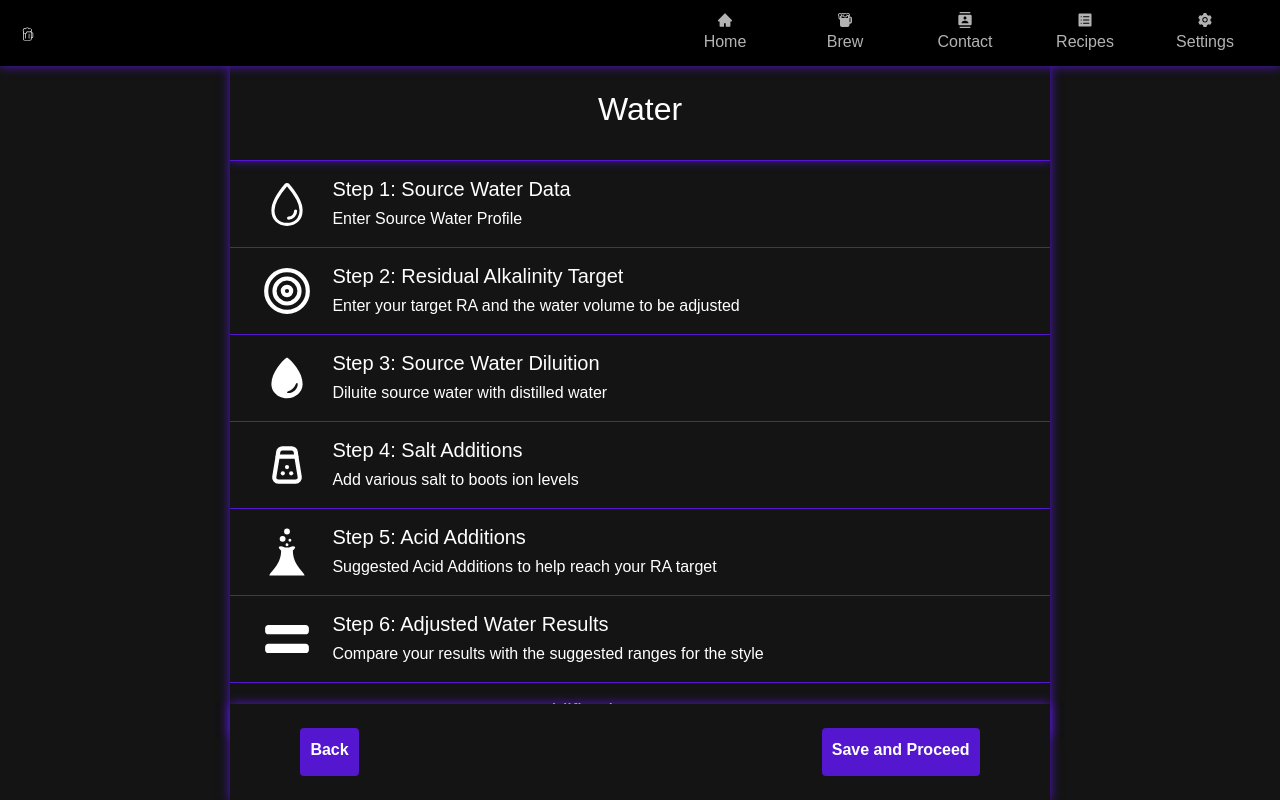
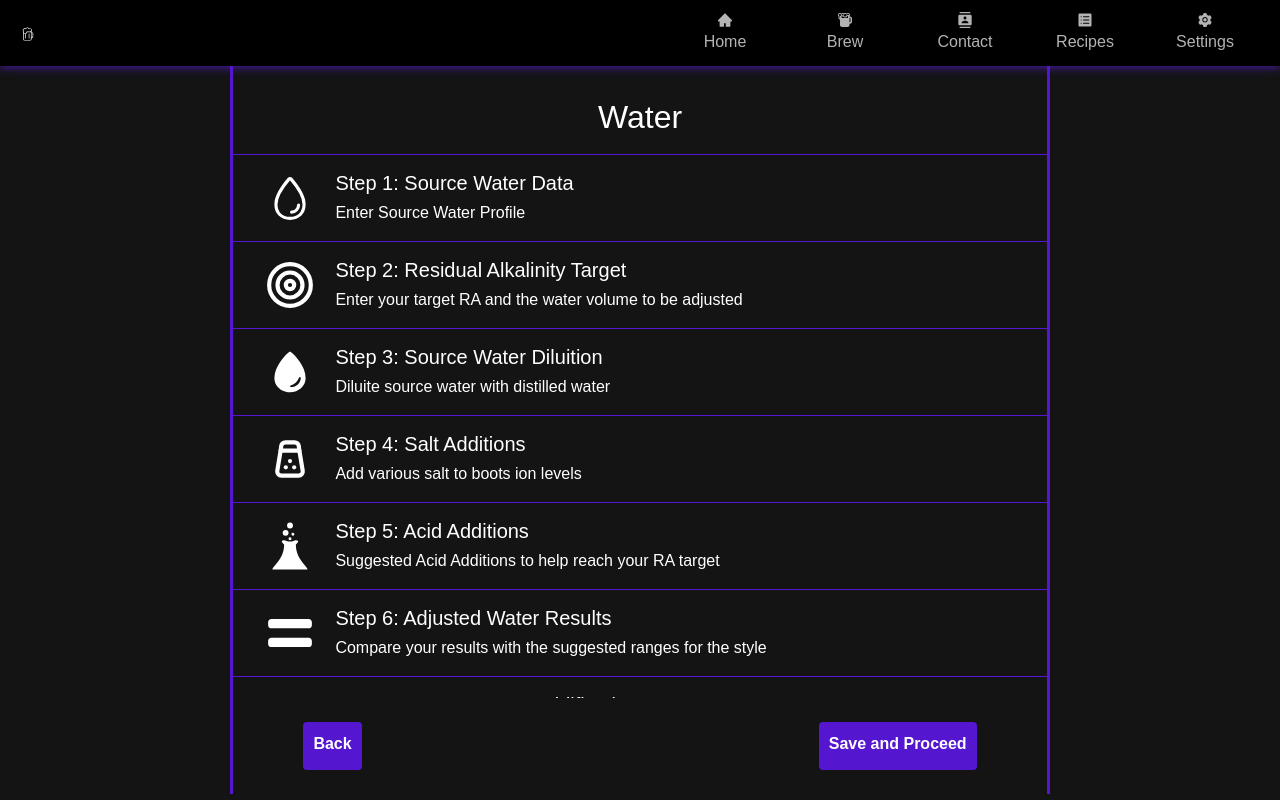
Before and after one commit to Francescostefan1998/beerbuzz-frontend, a React (Create React App) app: page /water in a window 1280 px wide. Built offline with nearby package versions, Linux system fonts and the light colour scheme.

Commit message:
water modal working better
water modal working better

```diff
--- a/src/App.css
+++ b/src/App.css
@@ -14,9 +14,12 @@
 }
 .common-selection-bigger-container {
   width: 64%;
+  padding-top: 4vh;
   margin-inline: auto;
-  box-shadow: 0px 0px 10px var(--main-secondary);
+  /*box-shadow: 0px 0px 10px var(--main-secondary);*/
   overflow-y: hidden;
+  border-left: 3px solid var(--main-secondary);
+  border-right: 3px solid var(--main-secondary);
 }
 
 .App-logo {
--- a/src/components/bottomBar/BottomBar.jsx
+++ b/src/components/bottomBar/BottomBar.jsx
@@ -37,6 +37,21 @@ const BottomBar = ({
           <div
             className="bottomBar-list-proceed-button"
             onClick={() => navigate("/selectstyle")}
+          >
+            Back
+          </div>
+          <div
+            className="bottomBar-list-proceed-button"
+            onClick={() => setStepWater("waterSourceData")}
+          >
+            Save and Proceed
+          </div>
+        </>
+      ) : proceedWater === "residualAlkalinityTarger" ? (
+        <>
+          <div
+            className="bottomBar-list-proceed-button"
+            onClick={() => setStepWater("closed")}
           >
             Back
           </div>
--- a/src/components/bottomBar/bottomBar.css
+++ b/src/components/bottomBar/bottomBar.css
@@ -1,6 +1,6 @@
 .bottomBar-list-proceed {
-  width: 64%;
-  position: fixed;
+  width: 100%;
+  position: sticky;
   bottom: 0;
   height: 12vh;
   padding-left: 70px;
@@ -11,7 +11,7 @@
   justify-content: space-between;
   background-color: var(--background-dark);
   z-index: 2;
-  box-shadow: 0px 0px 10px var(--main-secondary);
+  /*box-shadow: 0px 0px 10px var(--main-secondary);*/
   margin-left: auto;
 }
 .bottomBar-list-proceed-button {
--- a/src/components/home/brew/ingredients/water/Water.jsx
+++ b/src/components/home/brew/ingredients/water/Water.jsx
@@ -20,15 +20,19 @@ import BottomBar from "../../../../bottomBar/BottomBar";
 import { useEffect } from "react";
 const Water = () => {
   const navigate = useNavigate();
-  const [step, setStep] = useState("water");
+  const [step, setStep] = useState("closed");
   const [myZindex, setZindexPriority] = useState("");
   const [proceed, setProceed] = useState("waterSourceData");
   const [back, setBack] = useState("selectstyle");
   const setBackAndForth = (step) => {
     switch (step) {
+      case "closed":
+        setProceed("waterSourceData");
+        setBack("selectstyle");
+        break;
       case "waterSourceData":
         setProceed("residualAlkalinityTarger");
-        setBack("water");
+        setBack("closed");
         break;
       case "residualAlkalinityTarger":
         setProceed("souceWaterDiluition");
@@ -85,6 +89,7 @@ const Water = () => {
           <h2>Water</h2>
         </div>
         <div className="water-list">
+          {step === "closed" ? (
             <div
               className="water-list-element"
               onClick={() => setStep("waterSourceData")}
@@ -99,6 +104,9 @@ const Water = () => {
                 <div>Enter Source Water Profile </div>
               </div>
             </div>
+          ) : (
+            <div></div>
+          )}
           {step === "waterSourceData" ? (
             <WaterSourceData
               setModal={setStep}
@@ -108,6 +116,7 @@ const Water = () => {
           ) : (
             <div></div>
           )}
+          {step === "closed" ? (
             <div
               className="water-list-element"
               onClick={() => setStep("residualAlkalinityTarger")}
@@ -124,6 +133,9 @@ const Water = () => {
                 </div>
               </div>
             </div>
+          ) : (
+            <div></div>
+          )}
           {step === "residualAlkalinityTarger" ? (
             <ResidualAlkalinity
               setModal={setStep}
@@ -133,6 +145,7 @@ const Water = () => {
           ) : (
             <div></div>
           )}
+          {step === "closed" ? (
             <div
               className="water-list-element"
               onClick={() => setStep("souceWaterDiluition")}
@@ -147,6 +160,9 @@ const Water = () => {
                 <div>Diluite source water with distilled water</div>
               </div>
             </div>
+          ) : (
+            <div></div>
+          )}
           {step === "souceWaterDiluition" ? (
             <SourceWaterDiluition
               setModal={setStep}
@@ -156,6 +172,7 @@ const Water = () => {
           ) : (
             <div></div>
           )}
+          {step === "closed" ? (
             <div
               className="water-list-element"
               onClick={() => setStep("saltAdditions")}
@@ -170,6 +187,9 @@ const Water = () => {
                 <div>Add various salt to boots ion levels</div>
               </div>
             </div>
+          ) : (
+            <div></div>
+          )}
           {step === "saltAdditions" ? (
             <SaltAdditions
               setModal={setStep}
@@ -179,6 +199,7 @@ const Water = () => {
           ) : (
             <div></div>
           )}
+          {step === "closed" ? (
             <div
               className="water-list-element"
               onClick={() => setStep("acidAdditions")}
@@ -193,6 +214,9 @@ const Water = () => {
                 <div>Suggested Acid Additions to help reach your RA target</div>
               </div>
             </div>
+          ) : (
+            <div></div>
+          )}
           {step === "acidAdditions" ? (
             <AcidAdditions
               setModal={setStep}
@@ -203,6 +227,7 @@ const Water = () => {
           ) : (
             <div></div>
           )}
+          {step === "closed" ? (
             <div
               className="water-list-element"
               onClick={() => setStep("adjustedWaterResults")}
@@ -219,6 +244,9 @@ const Water = () => {
                 </div>
               </div>
             </div>
+          ) : (
+            <div></div>
+          )}
           {step === "adjustedWaterResults" ? (
             <AdjustedWaterResults
               setModal={setStep}
@@ -228,6 +256,7 @@ const Water = () => {
           ) : (
             <div></div>
           )}
+          {step === "closed" ? (
             <div
               className="water-list-element"
               onClick={() => setStep("spargeWaterAcidification")}
@@ -240,11 +269,14 @@ const Water = () => {
                   <h5>Step 7: Sparge Water Acidification</h5>
                 </div>
                 <div>
-                Optional: if sparge water is being treated separately from mash
-                water
+                  Optional: if sparge water is being treated separately from
+                  mash water
                 </div>
               </div>
             </div>
+          ) : (
+            <div></div>
+          )}
           {step === "spargeWaterAcidification" ? (
             <SpargeWaterAcidification
               setModal={setStep}
@@ -259,6 +291,7 @@ const Water = () => {
         <div className="water-bottom-bar-visible-when-big-display">
           <BottomBar
             proceedWater={proceed}
+            prew={"/selectstyle"}
             backWater={back}
             setStepWater={setStep}
             style={{ zIndex: `${myZindex}` }}
--- a/src/components/home/brew/ingredients/water/spargeWaterAcidification/spargeWaterAcidification.css
+++ b/src/components/home/brew/ingredients/water/spargeWaterAcidification/spargeWaterAcidification.css
@@ -1,3 +1,3 @@
 .spargeWaterAcidification {
-  height: 100vh;
+  height: 100%;
 }
--- a/src/components/home/brew/ingredients/water/water.css
+++ b/src/components/home/brew/ingredients/water/water.css
@@ -6,17 +6,15 @@
   position: relative;
 }
 .water-list {
-  height: 72vh;
+  height: 68vh;
   overflow-y: scroll;
-  padding-bottom: 14vh;
   position: relative;
   z-index: 1;
 }
 .water-title {
-  box-shadow: 0px 0px 10px var(--main-secondary);
-  padding-block: 3vh;
   position: relative;
   z-index: 2;
+  padding-bottom: 1.2vh;
 }
 
 .water-list-element {
@@ -72,6 +70,9 @@
 @media (min-width: 778px) {
   .water-bottom-bar-visible-when-big-display {
     display: block;
+    position: sticky;
+    bottom: 0;
+    z-index: 8;
   }
   .water-bottom-bar-invisible-when-big-display {
     display: none;
--- a/src/components/home/brew/ingredients/water/waterSourceData/waterSourceData.css
+++ b/src/components/home/brew/ingredients/water/waterSourceData/waterSourceData.css
@@ -1,15 +1,12 @@
 .waterSouceData-modal {
   width: 100%;
-  height: 92vh;
-  overflow-y: scroll;
-  padding-bottom: 26vh;
+  height: fit-content;
+  padding-bottom: 6vh;
   position: absolute;
   top: 0;
   left: 0;
   z-index: 6;
-  overflow: hidden;
   background-color: var(--background-dark);
-  box-shadow: 0px 0px 10px var(--main-secondary);
 }
 .waterSouceData-modal-top {
   display: flex;
--- a/src/components/home/brew/selectStyle/selectStyle.css
+++ b/src/components/home/brew/selectStyle/selectStyle.css
@@ -2,12 +2,12 @@
   background-color: var(--background-dark);
   width: 100%;
   height: 100vh;
+  overflow: hidden;
 }
 
 .selectStyle-list {
-  height: 80vh;
+  height: 68vh;
   overflow-y: scroll;
-  padding-bottom: 14vh;
   z-index: 0;
 }
 
@@ -23,8 +23,8 @@
   padding-inline: 0px;
 }
 .selectStyle-list-proceed {
-  width: 64%;
-  position: fixed;
+  width: 100%;
+  position: sticky;
   bottom: 0;
   height: 12vh;
   padding-inline: 70px;
@@ -33,7 +33,7 @@
   align-items: center;
   background-color: var(--background-dark);
   margin-inline: auto;
-  box-shadow: 0px 0px 10px var(--main-secondary);
+  box-sizing: border-box;
 }
 .selectStyle-list-proceed-button {
   height: 6vh;
@@ -97,4 +97,9 @@
   .selectStyle-list-element-description li {
     font-size: 14px;
   }
+  .selectStyle {
+    background-color: var(--background-dark);
+    width: 100%;
+    height: fit-content;
+  }
 }
--- a/src/components/home/homePage/HomePage.jsx
+++ b/src/components/home/homePage/HomePage.jsx
@@ -17,10 +17,6 @@ const HomePage = () => {
       <NavBar selectedSection={"Home"} />
       <div className="homePage-container">
         <div className="homePage-main homepage-sticky-to-top">
-          <ImList2 className="homePage-main-icon iconList" />
-          <BsPencilFill className="homePage-main-icon iconPen" />
-          <GiHops className="homePage-main-icon iconHops" />
-          <GiWheat className="homePage-main-icon iconWheat" />
           <h1 className="mb-4">Recipes</h1>
           <Container>
             <Row className={`brewMainPage-row block`}>
@@ -69,7 +65,10 @@ const HomePage = () => {
           <BrewInsideContainer block={"block"} />
         </div>
         <div className="homePage-main homepage-sticky-to-top">
-          <AiOutlineSetting className="homePage-main-icon iconSetting" />
+          <AiOutlineSetting
+            className="homePage-main-icon iconSetting"
+            onClick={() => navigate("/instruction")}
+          />
           <h1 className="mb-4">Instructions</h1>
           <Container>
             <Row className={`brewMainPage-row block`}>
--- a/src/components/home/recipes/recipesList/recipesList.css
+++ b/src/components/home/recipes/recipesList/recipesList.css
@@ -17,7 +17,7 @@
   display: flex;
   align-items: center;
   gap: 10px;
-  box-shadow: 0px 0px 10px var(--main-secondary);
+  /*box-shadow: 0px 0px 10px var(--main-secondary);*/
 }
 .recipesList-search input {
   outline: none;
@@ -29,7 +29,7 @@
 }
 
 .recipesList-search .search-icon {
-  font-size: 25px;
+  font-size: 20px;
   cursor: pointer;
 }
 .recipesList-list {
```
Also changed, not shown: src/components/home/brew/selectStyle/SelectStyle.jsx (+15 -5 lines), src/components/home/brew/selectStyle/styleSigleElement/StyleSingleElement.jsx (+20 -11 lines). Lines whose indentation alone changed are shown as unchanged.
